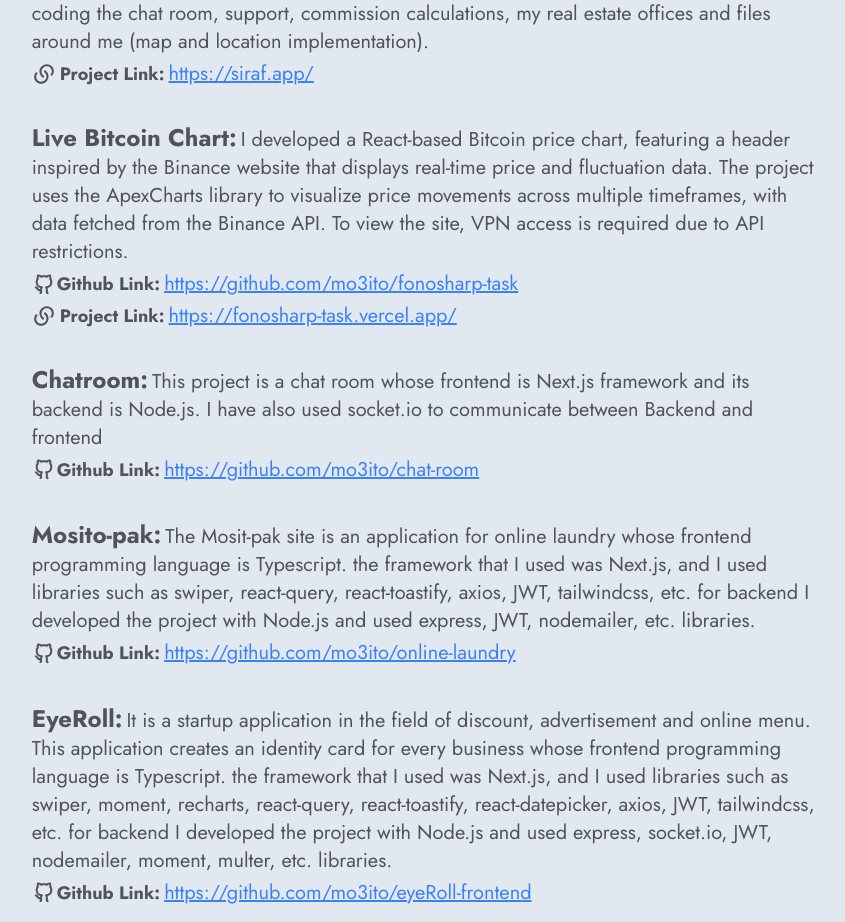
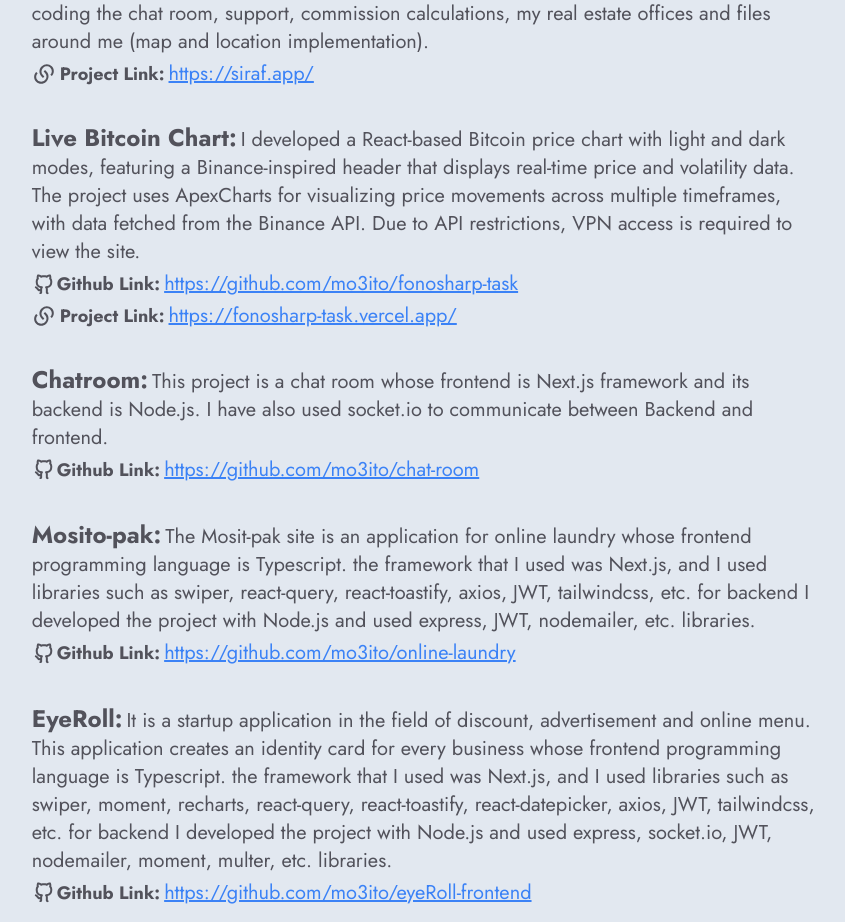
Before and after one commit to mo3ito/resume-template, a Next.js app: page / in a window 1280 px wide. Shown: the part 1480-2402 px from the top of the page, without its empty margins (379-1224 px from the left). Built offline with nearby package versions, Linux system fonts and the light colour scheme.

Commit message:
edit on infos

```diff
--- a/data/data.ts
+++ b/data/data.ts
@@ -76,7 +76,7 @@ const data = {
       id: "project-2",
       projectName: "Live Bitcoin Chart",
       descriptionProject:
-        "I developed a React-based Bitcoin price chart, featuring a header inspired by the Binance website that displays real-time price and fluctuation data. The project uses the ApexCharts library to visualize price movements across multiple timeframes, with data fetched from the Binance API. To view the site, VPN access is required due to API restrictions.",
+        "I developed a React-based Bitcoin price chart with light and dark modes, featuring a Binance-inspired header that displays real-time price and volatility data. The project uses ApexCharts for visualizing price movements across multiple timeframes, with data fetched from the Binance API. Due to API restrictions, VPN access is required to view the site.",
       linkProject: "https://fonosharp-task.vercel.app/",
       githubLink: "https://github.com/mo3ito/fonosharp-task",
     },
@@ -84,7 +84,7 @@ const data = {
       id: "project-3",
       projectName: "Chatroom",
       descriptionProject:
-        "This project is a chat room whose frontend is Next.js framework and its backend is Node.js. I have also used socket.io to communicate between Backend and frontend",
+        "This project is a chat room whose frontend is Next.js framework and its backend is Node.js. I have also used socket.io to communicate between Backend and frontend.",
       githubLink: "https://github.com/mo3ito/chat-room",
     },
     {
```
